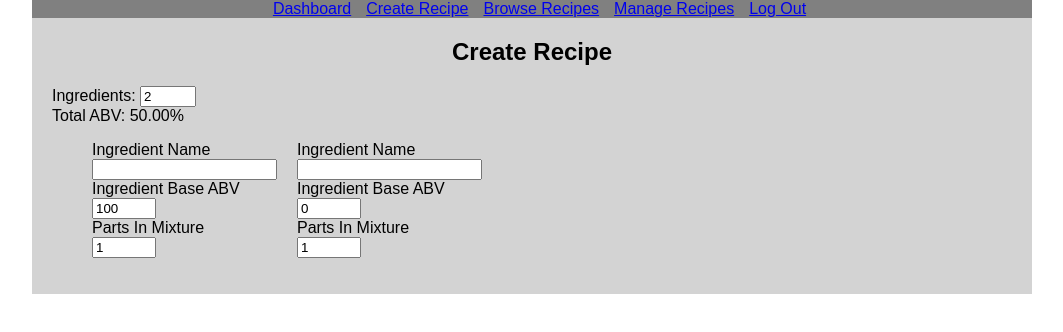
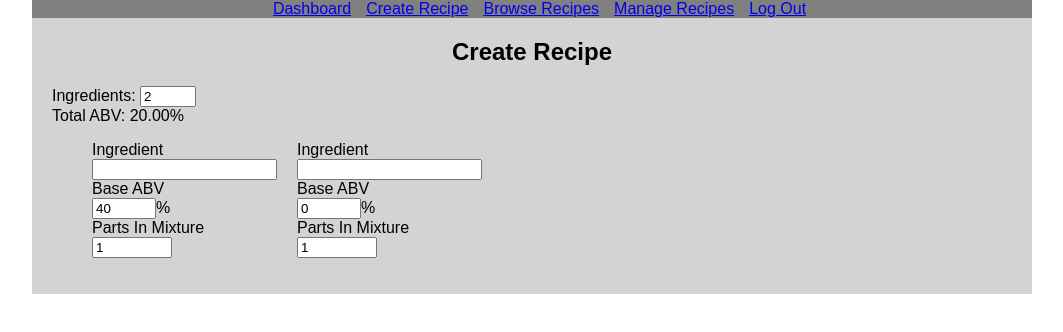
Before and after one commit to LsK101/mixer-hub-client, a React (Create React App) app: page /create in a window 1280 px wide. Shown: the top 332 px of the page, without its empty margins (108-1171 px from the left). Built offline with nearby package versions, Linux system fonts and the light colour scheme.

Commit message:
recipe creator: changed parts input to 5 digits max, changed integers to floats to allow decimals, changed labels

```diff
--- /dev/null
+++ b/src/views/components/recipe-creator-ingredient-li.css
@@ -0,0 +1,3 @@
+.ABV-input {
+	display: inline-block;
+}
--- a/src/views/components/recipe-creator-ingredient-li.js
+++ b/src/views/components/recipe-creator-ingredient-li.js
@@ -1,17 +1,19 @@
 import React from 'react';
+import './recipe-creator-ingredient-li.css';
 import TextInput from './text-input';
 import NumberInput from './number-input';
 
 function IngredientListElement(props) {
 	return (
 		<li className={props.className}>
-			Ingredient Name
+			Ingredient
 			<TextInput />
-			Ingredient Base ABV
-			<NumberInput min={0} max={100} value={props.valueABV}
+			Base ABV<br/>
+			<NumberInput divClassName="ABV-input" min={0} max={100} value={props.valueABV}
 				onChange={value => props.onChangeABV(value)} />
-			Parts In Mixture
-			<NumberInput min={0} max={999} value={props.valueParts}
+			<span>%</span><br/>
+			<span>Parts In Mixture</span>
+			<NumberInput min={0} max={99999} value={props.valueParts}
 				onChange={value => props.onChangeParts(value)} />
 		</li>
 	);
--- a/src/views/components/recipe-creator.js
+++ b/src/views/components/recipe-creator.js
@@ -10,7 +10,7 @@ class RecipeCreator extends Component {
 		this.state = {
 			"ingredients": 2,
 			"visibility": ["ingredient","ingredient","ingredient-hidden","ingredient-hidden","ingredient-hidden","ingredient-hidden","ingredient-hidden","ingredient-hidden","ingredient-hidden","ingredient-hidden","ingredient-hidden","ingredient-hidden","ingredient-hidden","ingredient-hidden","ingredient-hidden"],
-			"ingredientABV": [100,0,0,0,0,0,0,0,0,0,0,0,0,0,0],
+			"ingredientABV": [40,0,0,0,0,0,0,0,0,0,0,0,0,0,0],
 			"parts": [1,1,0,0,0,0,0,0,0,0,0,0,0,0,0]
 		};
 	}
@@ -40,7 +40,7 @@ class RecipeCreator extends Component {
 
 	changeABV(value,index) {
 		let stateArray = this.state.ingredientABV;
-		let changeValue = parseInt(value,10);
+		let changeValue = parseFloat(value);
 		let changeIndex = parseInt(index,10);
 		stateArray[changeIndex] = changeValue;
 		this.setState({
@@ -50,7 +50,7 @@ class RecipeCreator extends Component {
 
 	changeParts(value,index) {
 		let stateArray = this.state.parts;
-		let changeValue = parseInt(value,10);
+		let changeValue = parseFloat(value);
 		let changeIndex = parseInt(index,10);
 		stateArray[changeIndex] = changeValue;
 		this.setState({
```
